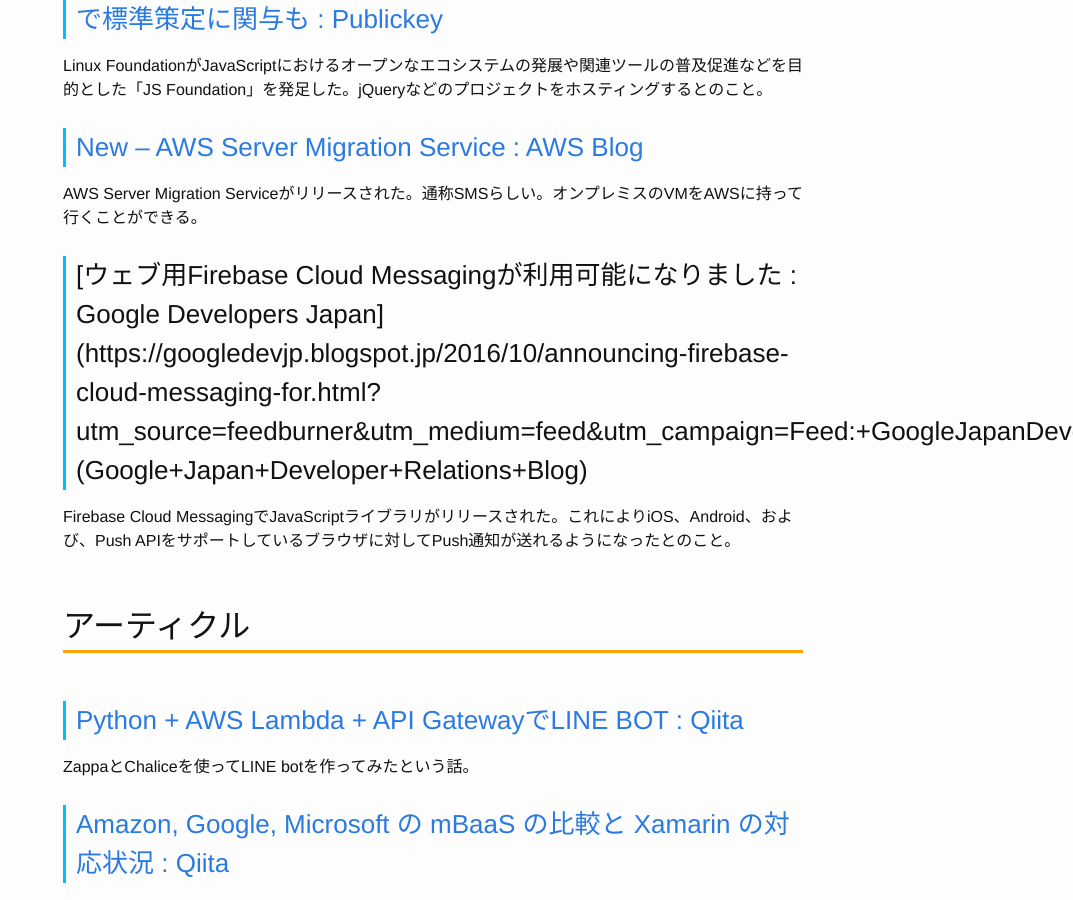
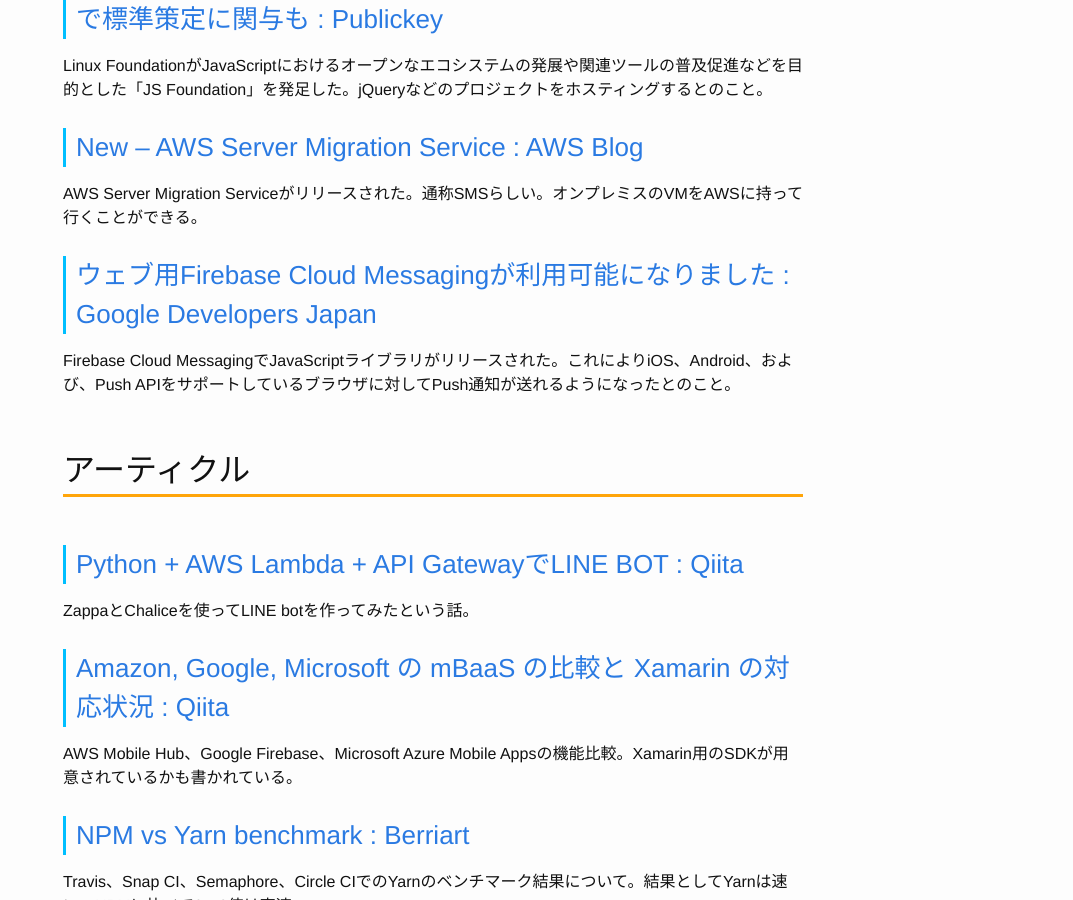
Before and after one commit to Gather-Tech/Gather-Tech.github.io, a Jekyll site: the page built from _posts/2016/2016-10-31-Gather18.md, in a window 1280 px wide and 900 px high, scrolled down 1563 px. Shown: the whole window, without its empty margins (207-1280 px from the left). Built offline with Jekyll 4.4.1, drawn with Linux system fonts in a browser that asks for light colours; some of the changed lines change nothing that is shown.

Commit message:
modify url(firebase)

```diff
--- a/_posts/2016/2016-10-31-Gather18.md
+++ b/_posts/2016/2016-10-31-Gather18.md
@@ -41,7 +41,7 @@
 
 AWS Server Migration Serviceがリリースされた。通称SMSらしい。オンプレミスのVMをAWSに持って行くことができる。
 
-### [ウェブ用Firebase Cloud Messagingが利用可能になりました : Google Developers Japan](https://googledevjp.blogspot.jp/2016/10/announcing-firebase-cloud-messaging-for.html?utm_source=feedburner&utm_medium=feed&utm_campaign=Feed:+GoogleJapanDeveloperRelationsBlog+(Google+Japan+Developer+Relations+Blog)
+### [ウェブ用Firebase Cloud Messagingが利用可能になりました : Google Developers Japan](https://googledevjp.blogspot.jp/2016/10/announcing-firebase-cloud-messaging-for.html)
 
 Firebase Cloud MessagingでJavaScriptライブラリがリリースされた。これによりiOS、Android、および、Push APIをサポートしているブラウザに対してPush通知が送れるようになったとのこと。
 
```
